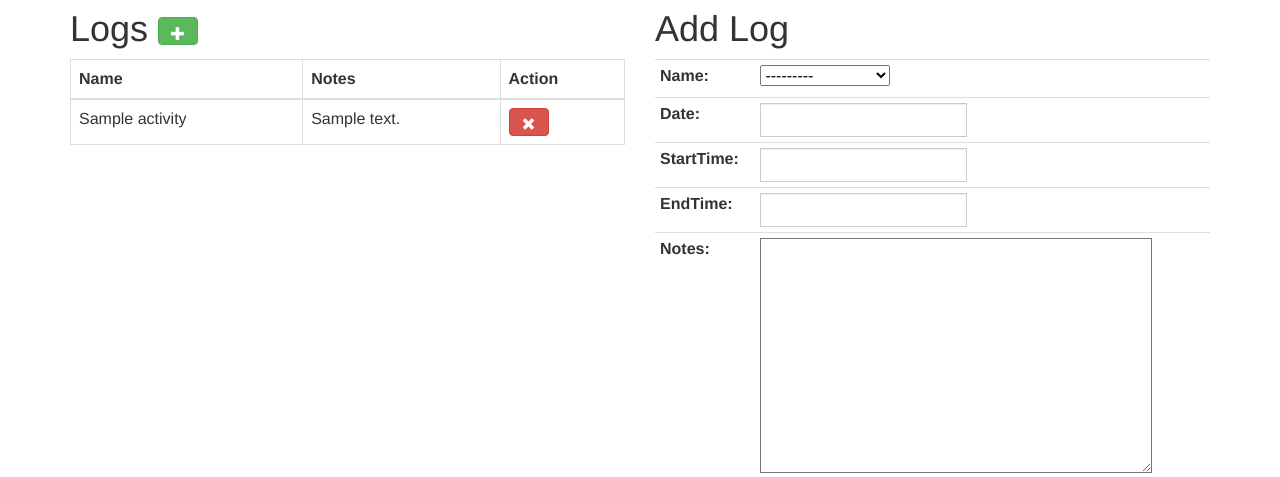
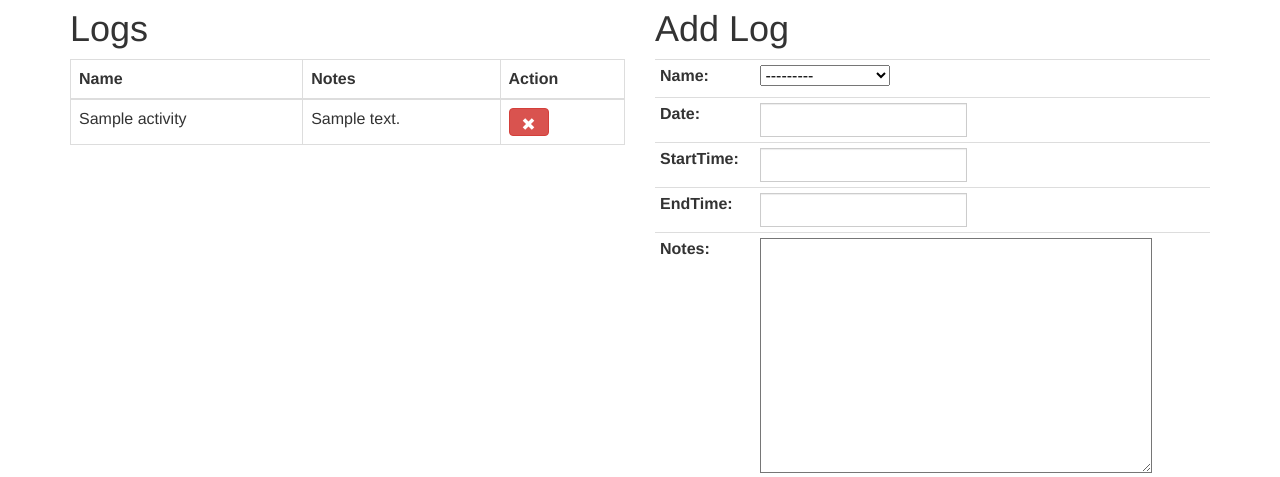
Before and after one commit to pbrogan12/time-tracker, a Django app: page /logs/ in a window 1280 px wide. Shown: the part 51-528 px from the top of the page. Run offline with Django 3.2, Linux system fonts and the light colour scheme; tables that the repository leaves empty hold one stand-in row (values such as "Sample post"); some libraries are stand-ins or nearby versions.

Commit message:
Removed no longer needed plus button

```diff
--- a/timeTracker/timeLogger/templates/log.html
+++ b/timeTracker/timeLogger/templates/log.html
@@ -29,7 +29,7 @@
   {% endfor %}
   <div class="row">
       <div class="col-md-6">
-  <h1>Logs <a data-toggle="modal" href="#myModal" class="btn btn-success"><span class="glyphicon glyphicon-plus"></a></h1>
+  <h1>Logs</h1>
     <table class="table table-bordered">
         <thead>
             <tr>
```
